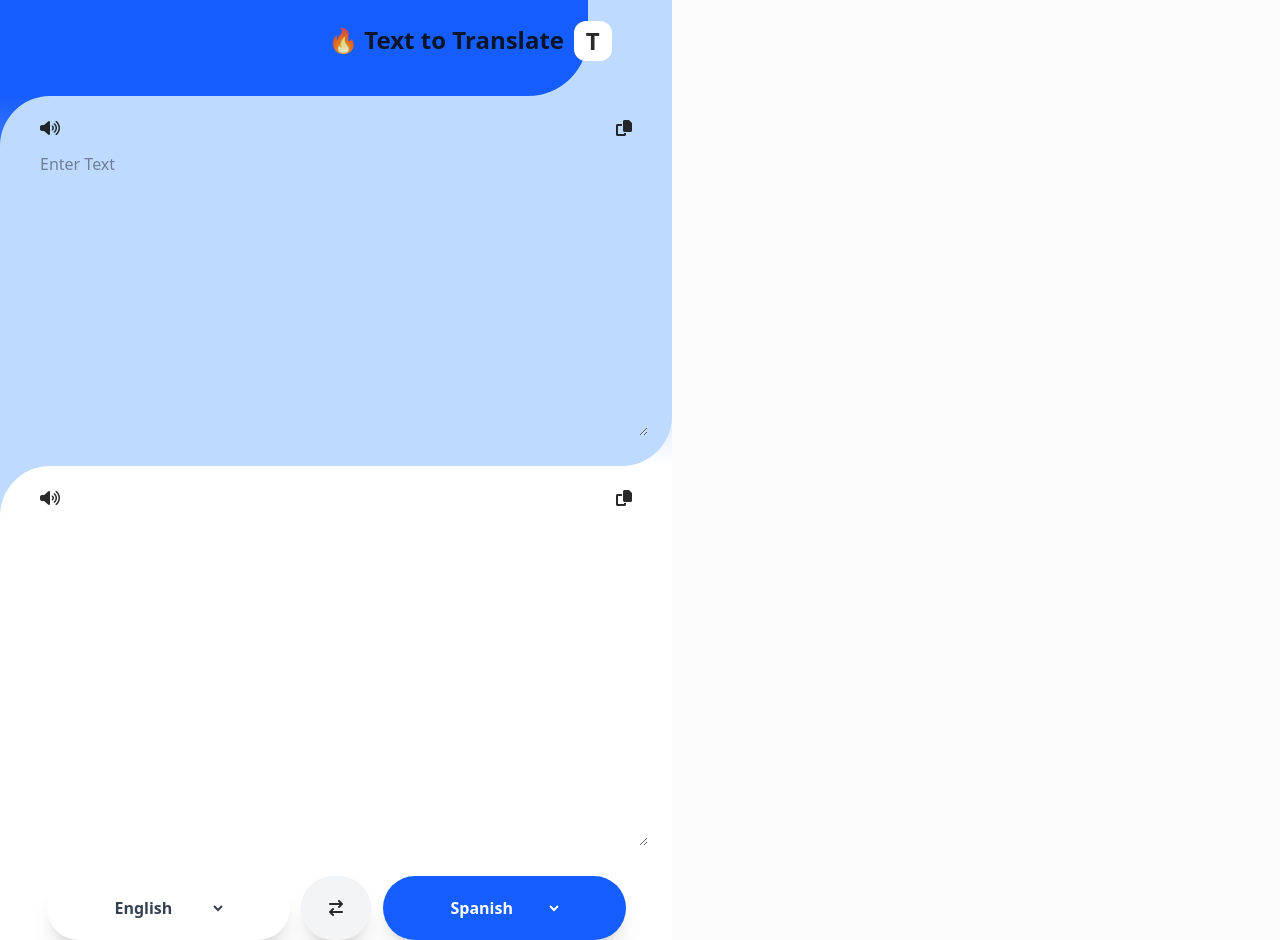
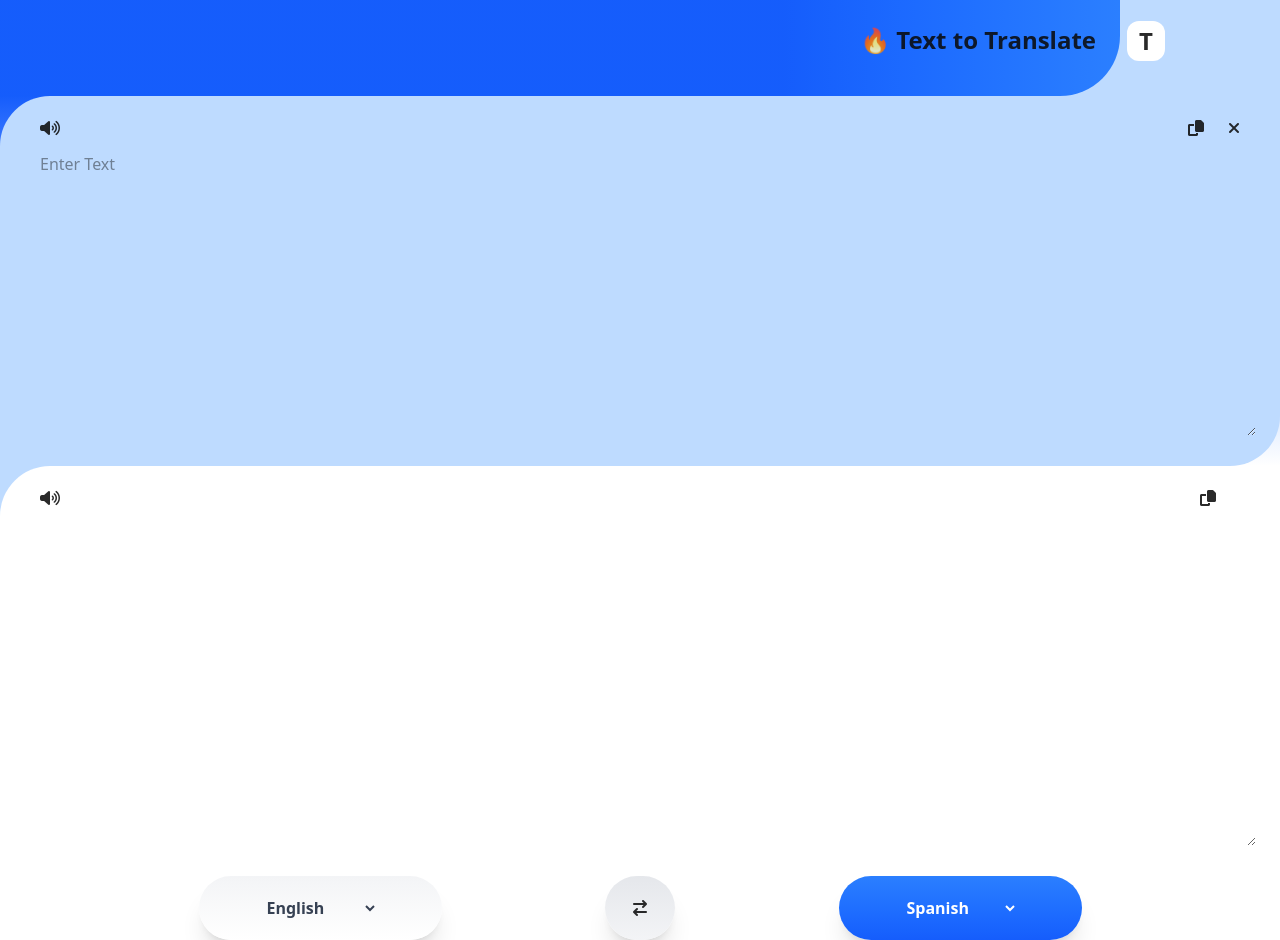
Before and after one commit to danilokosam/translator-app, a React (Vite) app: page / in a window 1280 px wide. Built offline with nearby package versions, Linux system fonts and the light colour scheme.

Commit message:
add: added reset form button, animation for rotating arrow, fixed style buttons

```diff
--- a/src/components/ActionsButtons.jsx
+++ b/src/components/ActionsButtons.jsx
@@ -1,10 +1,10 @@
-export const ActionsButtons = ({ id, onIconClick, error }) => {
+export const ActionsButtons = ({ id, onIconClick, error, resetForm }) => {
 	return (
 		<>
 			<div className="icons flex justify-between px-4">
 				{/* Icons for speak and copy actions */}
 				<i
-					className="fa-solid fa-volume-high"
+					className="fa-solid fa-volume-high cursor-pointer"
 					onClick={() => onIconClick("speak", id)}
 					role="button"
 					aria-label={`Speak ${id === "from" ? "source" : "translated"} text`}
@@ -17,12 +17,21 @@ export const ActionsButtons = ({ id, onIconClick, error }) => {
 						{error}
 					</span>
 				)}
-				<i
-					className="fa-solid fa-copy"
-					onClick={() => onIconClick("copy", id)}
-					role="button"
-					aria-label={`Copy ${id === "from" ? "source" : "translated"} text`}
-				/>
+				<div className="flex ">
+					<i
+						className="fa-solid fa-copy mr-6 cursor-pointer"
+						onClick={() => onIconClick("copy", id)}
+						role="button"
+						aria-label={`Copy ${id === "from" ? "source" : "translated"} text`}
+					/>
+
+					{id === "from" ? (
+						<i onClick={() => resetForm("")} class="fa-solid fa-xmark cursor-pointer"></i>
+					) : (
+						""
+					)}
+				</div>
+
 				{/* Icons for speak and copy actions */}
 			</div>
 		</>
--- a/src/components/DisplayTextInput.jsx
+++ b/src/components/DisplayTextInput.jsx
@@ -14,7 +14,8 @@ export const DisplayTextInput = ({
 			<div className="text-input   flex flex-col justify-between ">
 				<div className="bg-gradient-to-b from-blue-600 to-white">
 					<div className="relative w-full bg-blue-200 p-6 rounded-tl-[50px] rounded-br-[50px]  ">
-						<ActionsButtons error={error} id="from" onIconClick={onIconClick} />
+						<ActionsButtons error={error} id="from" onIconClick={onIconClick} resetForm={setFromText} />
+
 						<textarea
 							className="from-text  w-full min-h-[300px] p-4 outline-0  "
 							placeholder="Enter Text"
@@ -28,15 +29,15 @@ export const DisplayTextInput = ({
 					<div className="w-full bg-white p-6 rounded-tl-[50px]  ">
 						<ActionsButtons id="to" onIconClick={onIconClick} />
 						{/* Display loading spinner ⏳ */}
-						{loading && (
+						{/* {loading && (
 							<p className="loading transition-all" role="status">
 								Translating...
 							</p>
-						)}
+						)} */}
 
 						<textarea
 							className="to-text from-text  w-full min-h-[340px] p-4 outline-0"
-							value={toText}
+							value={loading ? "Translating..." :toText}
 							readOnly
 							aria-label="Translated text"
 						/>
--- a/src/components/LanguageSelector.jsx
+++ b/src/components/LanguageSelector.jsx
@@ -1,7 +1,7 @@
 export const LanguageSelector = ({ value, onChange, languages, id }) => (
 	<div className={` row ${id} `}>
 		<select
-			className="outline-0"
+			className="outline-0 cursor-pointer"
 			value={value}
 			onChange={onChange}
 			aria-label={`Select ${id} language`}
--- a/src/components/Translator.jsx
+++ b/src/components/Translator.jsx
@@ -1,10 +1,11 @@
 import languages from "../utils/languaje.js";
 import { useTranslator } from "../hooks/useTranslator.js";
 import { LanguageSelector } from "./LanguageSelector.jsx";
-import { useCallback } from "react";
+import { useCallback, useState } from "react";
 import { DisplayTextInput } from "./DisplayTextInput.jsx";
 
 export const Translator = () => {
+	const [toggle, setToggle] = useState(false)
 	const {
 		fromText,
 		setFromText,
@@ -16,6 +17,7 @@ export const Translator = () => {
 		loading,
 		error,
 		handleExchange,
+		rotateAnimation,
 	} = useTranslator();
 
 	const handleIconClick = useCallback(
@@ -37,15 +39,19 @@ export const Translator = () => {
 		[fromText, toText, fromLanguage, toLanguage]
 	);
 
+
+
 	return (
-		<div className="wrapper max-w-2xl h-[calc(100%-20px)] bg-blue-600 flex flex-col justify-between">
+		<div className="wrapper  h-[calc(100%-20px)] bg-blue-600 flex flex-col justify-between">
 			{/* Display error ❌ */}
 			<div className="relative bg-blue-200">
-				<strong className="absolute right-[9%] top-[22%] text-2xl bg-white rounded-xl px-3 py-1">T</strong>
+				<strong className="absolute right-[9%] top-[22%] text-2xl bg-white rounded-xl px-3 py-1">
+					T
+				</strong>
 
-			<div className="h-24 w-7/8 bg-blue-600 rounded-br-[60px]  text-center p-6">
-				<p className="text-2xl font-bold text-end ">🔥 Text to Translate</p>
-			</div>
+				<div className="h-24 w-7/8 bg-gradient-to-l from-blue-500 to-blue-600 to-30% rounded-br-[60px]  text-center p-6">
+					<p className="text-2xl font-bold text-end ">🔥 Text to Translate</p>
+				</div>
 			</div>
 
 			<DisplayTextInput
@@ -58,7 +64,7 @@ export const Translator = () => {
 			/>
 			<ul className="controls flex justify-around relative bg-white ">
 				{/* Display language selectors 🌐 */}
-				<div className="bg-white text-gray-700 px-16 py-5 rounded-4xl font-semibold shadow-xl">
+				<div className="bg-gradient-to-t from-white to-gray-100 hover:to-gray-300 text-gray-700 px-16 py-5 rounded-4xl font-semibold shadow-xl ">
 					<LanguageSelector
 						id="from"
 						value={fromLanguage}
@@ -70,17 +76,17 @@ export const Translator = () => {
 
 				{/* Display exchange button 🔄*/}
 				<li
-					className="exchange absolute px-7 py-5 bg-gray-100 rounded-full shadow-xl"
-					onClick={handleExchange}
+					className="exchange absolute px-7 py-5 bg-gradient-to-t from-gray-100 to-gray-200 hover:to-gray-300 rounded-full shadow-xl cursor-pointer"
+					onClick={ handleExchange }
 					role="button"
 					aria-label="Exchange languages"
 				>
 					{/* Display exchange icon 🔄 hacer animación */}
-					<i className="fa-solid fa-arrow-right-arrow-left rotate-180 transition-all" />
+					<i style={{transform: `${rotateAnimation}`}} className="fa-solid fa-arrow-right-arrow-left transition-all duration-300 ease-in-out " />
 				</li>
 
 				{/* Display language selector for target language 🌐 */}
-				<div className="px-16 py-5 rounded-4xl bg-blue-600 text-white font-semibold shadow-xl">
+				<div className="px-16 py-5 rounded-4xl bg-gradient-to-t  from-blue-600 to-blue-500 hover:to-blue-700 text-white font-semibold shadow-xl">
 					<LanguageSelector
 						id="to"
 						value={toLanguage}
--- a/src/hooks/useTranslator.js
+++ b/src/hooks/useTranslator.js
@@ -3,15 +3,14 @@ import { useDebounce } from "./useDebounce.js";
 import { useTranslationQuery } from "./useTranslationQuery.js";
 import { useTranslationState } from "./useTranslationState.js";
 
-export const useTranslator = (
-  initialFromLanguage = "en-GB",
-  initialToLanguage = "es-ES"
-) => {
+export const useTranslator = (initialFromLanguage = "en-GB", initialToLanguage = "es-ES") => {
 	// Language and text state
 	const [fromText, setFromText] = useState("");
 	const [fromLanguage, setFromLanguage] = useState(initialFromLanguage);
 	const [toLanguage, setToLanguage] = useState(initialToLanguage);
-
+	// Toggle to rotate animation arrow
+	const [toggle, setToggle] = useState(false);
+	const rotateAnimation = toggle === true ? "rotate(180deg)" : "rotate(0deg) ";
 	// Debounced values
 	const debouncedFromText = useDebounce(fromText, 500);
 	const debouncedFromLanguage = useDebounce(fromLanguage, 500);
@@ -25,10 +24,7 @@ export const useTranslator = (
 	);
 
 	// Translation state management
-  const { toText, setToText, error } = useTranslationState(
-    debouncedFromText,
-    queryResult
-  );
+	const { toText, setToText, error } = useTranslationState(debouncedFromText, queryResult);
 
 	// Exchange function
 	const handleExchange = useCallback(() => {
@@ -36,6 +32,7 @@ export const useTranslator = (
 		setToText(fromText);
 		setFromLanguage(toLanguage);
 		setToLanguage(fromLanguage);
+		setToggle(!toggle);
 	}, [fromText, toText, fromLanguage, toLanguage, setToText]);
 
 	return {
@@ -50,5 +47,6 @@ export const useTranslator = (
 		loading: queryResult.isFetching,
 		error,
 		handleExchange,
+    rotateAnimation
 	};
 };
```
Lines whose indentation alone changed are shown as unchanged.
